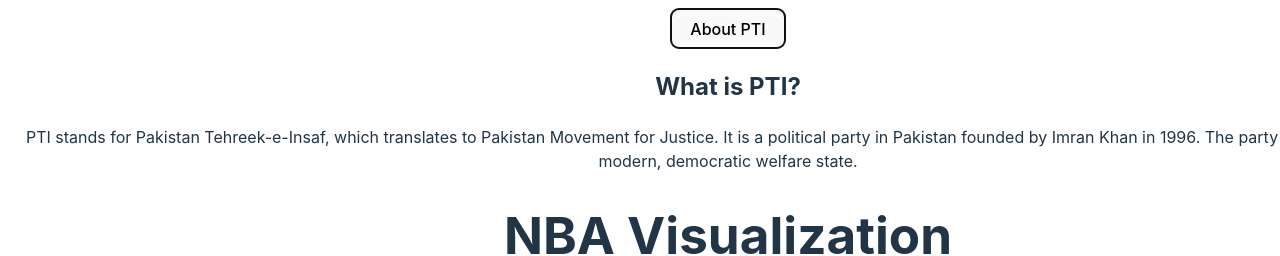
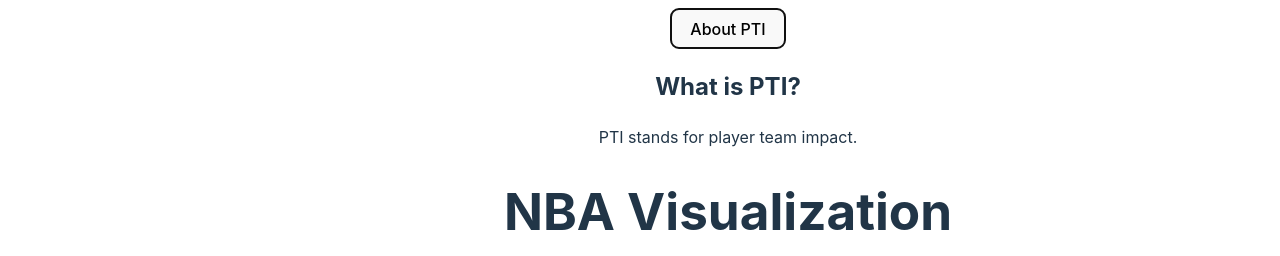
Before and after one commit to jacksonpan0/NBA-Viz, a React (Vite) app in the folder Frontend/: page / in a window 1280 px wide. Both pictures are taken after a click on the button "About PTI". Shown: the top 256 px of the page. Built offline with nearby package versions, Linux system fonts and the light colour scheme; no server answers.

Commit message:
Added button to display what PTI stands for, needs work though.

```diff
--- a/Frontend/src/components/AboutPTI.jsx
+++ b/Frontend/src/components/AboutPTI.jsx
@@ -16,9 +16,7 @@
                 <div>
                     <h2>What is PTI?</h2>
                     <p>
-                        PTI stands for Pakistan Tehreek-e-Insaf, which translates to Pakistan Movement for Justice.
-                        It is a political party in Pakistan founded by Imran Khan in 1996. The party's goal is to create
-                        a modern, democratic welfare state.
+                        PTI stands for player team impact.
                     </p>
                 </div>
             )}
```
